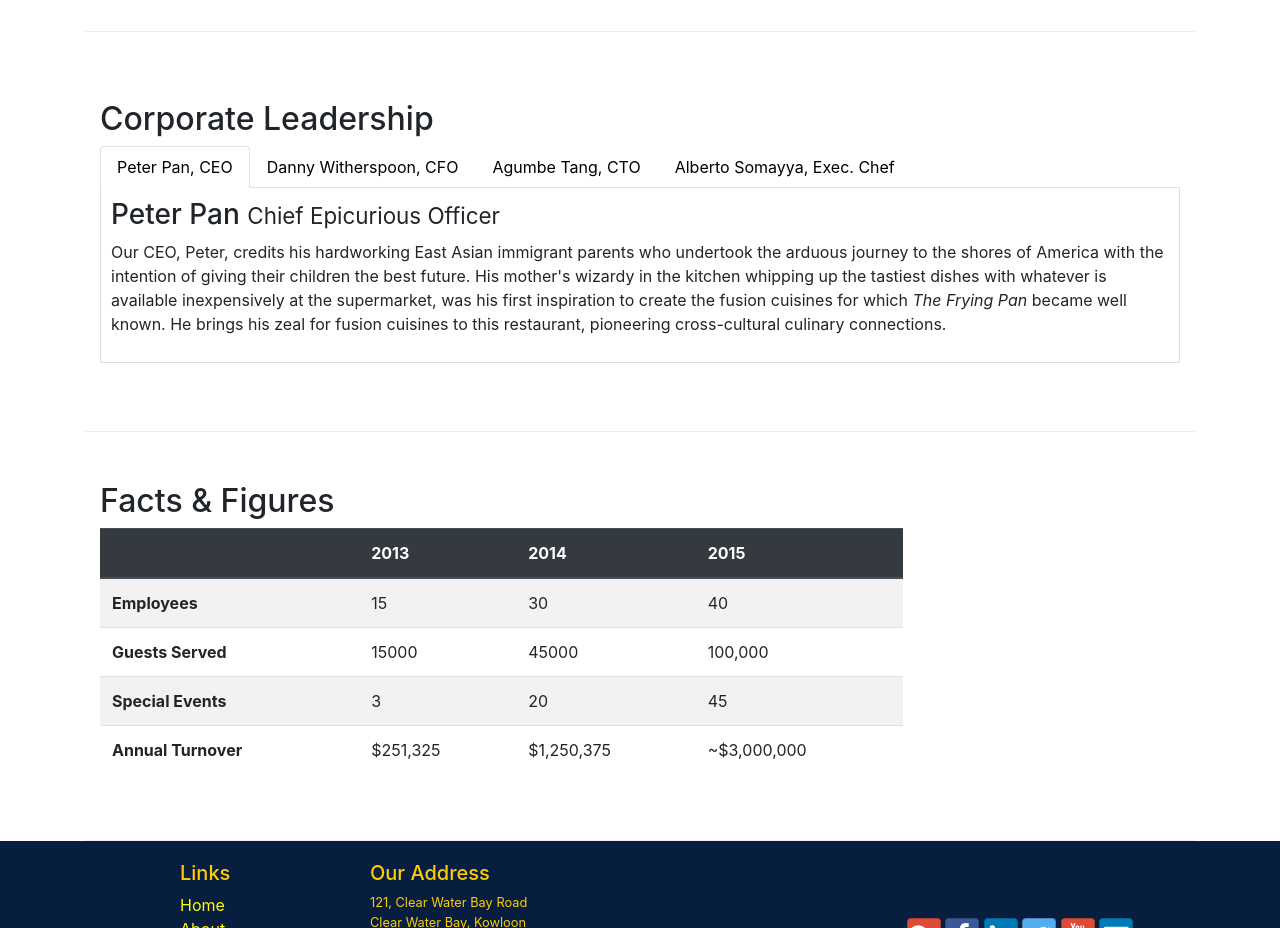
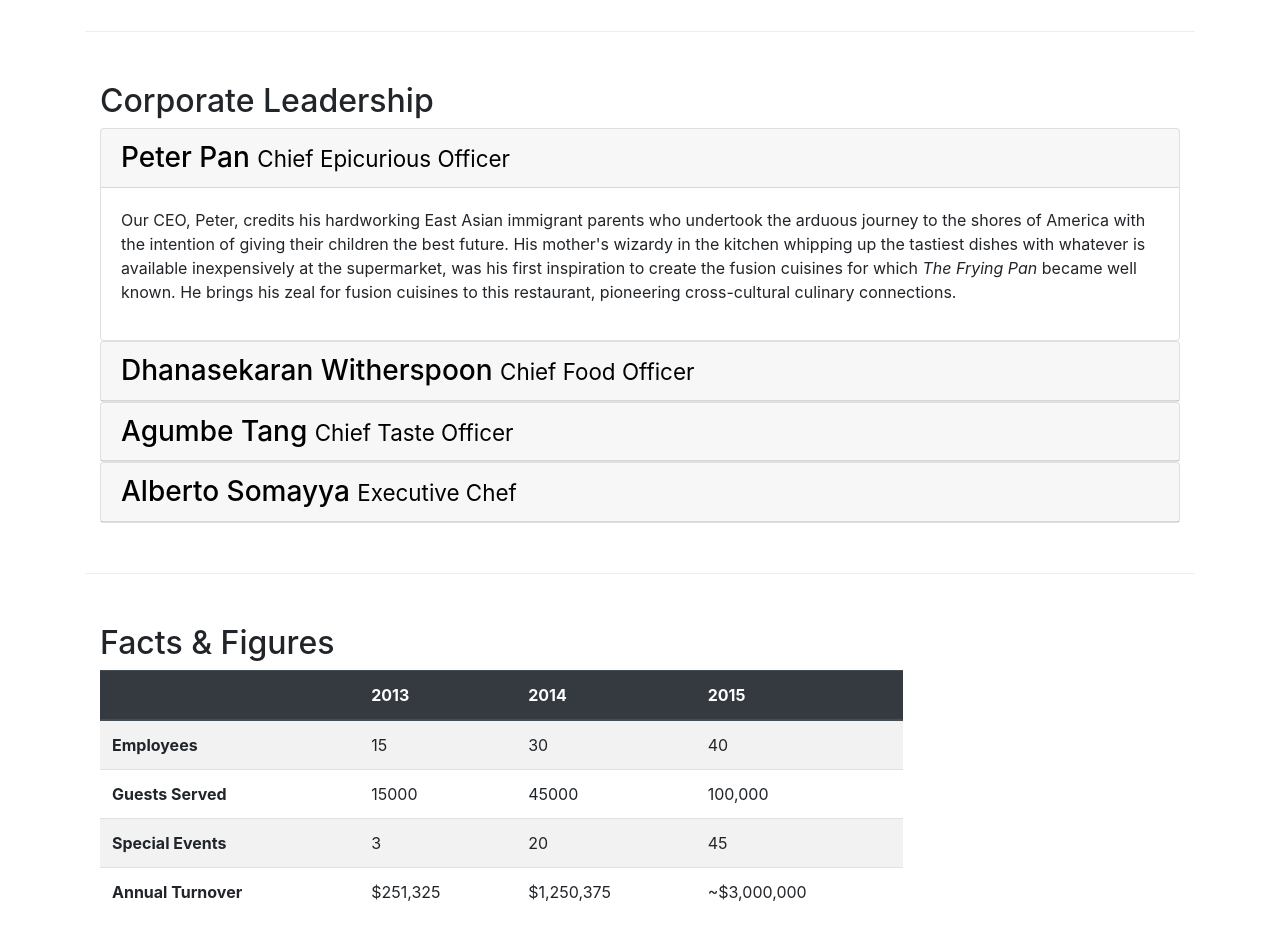
Before and after one commit to ParthPrajapati43/Front-End-Web-UI-Frameworks-and-Tools-Bootstrap-4, a website: page aboutus.html in a window 1280 px wide. Shown: the part 940-1868 px from the top of the page. Drawn offline with nearby package versions, Linux system fonts and the light colour scheme.

Commit message:
Accordion

```diff
--- a/aboutus.html
+++ b/aboutus.html
@@ -147,87 +147,105 @@
       <div class="row row-content">
         <div class="col-12 col-sm">
           <h2>Corporate Leadership</h2>
-          <ul class="nav nav-tabs" id="navtabs">
-            <li class="nav-item">
-              <a
-                class="nav-link active"
-                href="#peter"
-                role="tab"
-                data-toggle="tab"
-                >Peter Pan, CEO</a
-              >
-            </li>
-            <li class="nav-item">
-              <a class="nav-link" href="#danny" role="tab" data-toggle="tab"
-                >Danny Witherspoon, CFO</a
-              >
-            </li>
-            <li class="nav-item">
-              <a class="nav-link" href="#agumbe" role="tab" data-toggle="tab"
-                >Agumbe Tang, CTO</a
-              >
-            </li>
-            <li class="nav-item">
-              <a class="nav-link" href="#alberto" role="tab" data-toggle="tab"
-                >Alberto Somayya, Exec. Chef</a
-              >
-            </li>
-          </ul>
-          <div class="tab-content">
-            <div role="tabpanel" class="tab-pane fade show active" id="peter">
-              <h3>Peter Pan <small>Chief Epicurious Officer</small></h3>
+          <div id="accordion">
+            <div class="card">
+              <div class="card-header" role="tab" id="peterhead">
+                <h3 class="mb-0">
+                  <a data-toggle="collapse" data-target="#peter" id="cardhead">
+                    Peter Pan <small>Chief Epicurious Officer</small>
+                  </a>
+                </h3>
+              </div>
+              <div class="collapse show" id="peter" data-parent="#accordion">
+                <div class="card-body">
                   <p class="d-none d-sm-block">
                     Our CEO, Peter, credits his hardworking East Asian immigrant
                     parents who undertook the arduous journey to the shores of
                     America with the intention of giving their children the best
                     future. His mother's wizardy in the kitchen whipping up the
-                tastiest dishes with whatever is available inexpensively at the
-                supermarket, was his first inspiration to create the fusion
-                cuisines for which
-                <em>The Frying Pan</em> became well known. He brings his zeal
-                for fusion cuisines to this restaurant, pioneering
+                    tastiest dishes with whatever is available inexpensively at
+                    the supermarket, was his first inspiration to create the
+                    fusion cuisines for which
+                    <em>The Frying Pan</em> became well known. He brings his
+                    zeal for fusion cuisines to this restaurant, pioneering
                     cross-cultural culinary connections.
                   </p>
                 </div>
-            <div role="tabpanel" class="tab-pane fade" id="danny">
-              <h3>
+              </div>
+            </div>
+            <div class="card">
+              <div class="card-header" role="tab" id="dannyhead">
+                <h3 class="mb-0">
+                  <a data-toggle="collapse" data-target="#danny" id="cardhead">
                     Dhanasekaran Witherspoon <small>Chief Food Officer</small>
+                  </a>
                 </h3>
+              </div>
+              <div class="collapse" id="danny" data-parent="#accordion">
+                <div class="card-body">
                   <p class="d-none d-sm-block">
                     Our CFO, Danny, as he is affectionately referred to by his
-                colleagues, comes from a long established family tradition in
-                farming and produce. His experiences growing up on a farm in the
-                Australian outback gave him great appreciation for varieties of
-                food sources. As he puts it in his own words,
+                    colleagues, comes from a long established family tradition
+                    in farming and produce. His experiences growing up on a farm
+                    in the Australian outback gave him great appreciation for
+                    varieties of food sources. As he puts it in his own words,
                     <em
                       >Everything that runs, wins, and everything that stays,
                       pays!</em
                     >
                   </p>
                 </div>
-            <div role="tabpanel" class="tab-pane fade" id="agumbe">
-              <h3>Agumbe Tang <small>Chief Taste Officer</small></h3>
+              </div>
+            </div>
+
+            <div class="card">
+              <div class="card-header" role="tab" id="agumbehead">
+                <h3 class="mb-0">
+                  <a data-toggle="collapse" data-target="#agumbe" id="cardhead">
+                    Agumbe Tang <small>Chief Taste Officer</small>
+                  </a>
+                </h3>
+              </div>
+              <div class="collapse" id="agumbe" data-parent="#accordion">
+                <div class="card-body">
                   <p class="d-none d-sm-block">
-                Blessed with the most discerning gustatory sense, Agumbe, our
-                CTO, personally ensures that every dish that we serve meets his
-                exacting tastes. Our chefs dread the tongue lashing that ensues
-                if their dish does not meet his exacting standards. He lives by
-                his motto,
+                    Blessed with the most discerning gustatory sense, Agumbe,
+                    our CTO, personally ensures that every dish that we serve
+                    meets his exacting tastes. Our chefs dread the tongue
+                    lashing that ensues if their dish does not meet his exacting
+                    standards. He lives by his motto,
                     <em>You click only if you survive my lick.</em>
                   </p>
                 </div>
-            <div role="tabpanel" class="tab-pane fade" id="alberto">
-              <h3>Alberto Somayya <small>Executive Chef</small></h3>
+              </div>
+            </div>
+
+            <div class="card">
+              <div class="card-header" role="tab" id="albertohead">
+                <h3 class="mb-0">
+                  <a
+                    data-toggle="collapse"
+                    data-target="#alberto"
+                    id="cardhead"
+                  >
+                    Alberto Somayya <small>Executive Chef</small>
+                  </a>
+                </h3>
+              </div>
+              <div class="collapse" id="alberto" data-parent="#accordion">
+                <div class="card-body">
                   <p class="d-none d-sm-block">
-                Award winning three-star Michelin chef with wide International
-                experience having worked closely with whos-who in the culinary
-                world, he specializes in creating mouthwatering Indo-Italian
-                fusion experiences. He says,
+                    Award winning three-star Michelin chef with wide
+                    International experience having worked closely with whos-who
+                    in the culinary world, he specializes in creating
+                    mouthwatering Indo-Italian fusion experiences. He says,
                     <em
-                  >Put together the cuisines from the two craziest cultures, and
-                  you get a winning hit! Amma Mia!</em
+                      >Put together the cuisines from the two craziest cultures,
+                      and you get a winning hit! Amma Mia!</em
                     >
                   </p>
+                </div>
+              </div>
             </div>
           </div>
         </div>
--- a/css/styles.css
+++ b/css/styles.css
@@ -78,9 +78,16 @@ body {
   padding: 10px;
 }
 
-#navtabs a:link,
-#navtabs a:hover,
-#navtabs a:active,
-#navtabs a:visited {
+#cardhead,
+#cardhead a:visited {
   color: #000000;
 }
+
+#cardhead a:link {
+  color: #008cff;
+}
+
+#cardhead a:hover,
+#cardhead a:active {
+  color: #003cff;
+}
```
Lines whose indentation alone changed are shown as unchanged.
